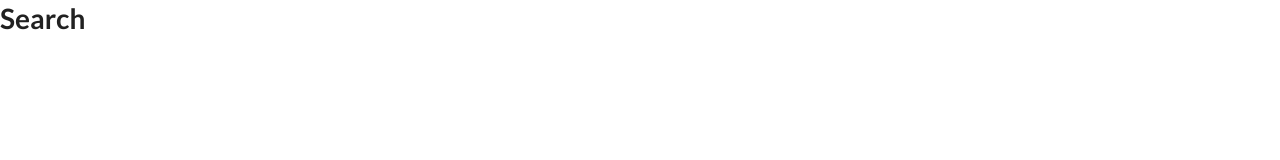
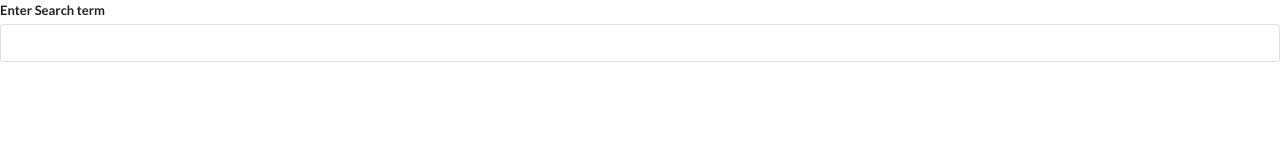
Before and after one commit to milkon19960801/widgets-app, a React (Create React App) app: page / in a window 1280 px wide. Shown: the top 160 px of the page. Built offline with nearby package versions, Linux system fonts and the light colour scheme.

Commit message:
added Search bar

```diff
--- a/src/components/Search.js
+++ b/src/components/Search.js
@@ -1,7 +1,21 @@
-import React from 'react';
+import React, { useState } from 'react';
 
 const Search = () => {
-  return <h1>Search</h1>;
+  const [term, setTerm] = useState('');
+  return (
+    <div>
+      <div className="ui form">
+        <div className="field">
+          <label>Enter Search term</label>
+          <input
+            value={term}
+            onChange={e => setTerm(e.target.value)}
+            className="input"
+          />
+        </div>
+      </div>
+    </div>
+  );
 };
 
 export default Search;
```
